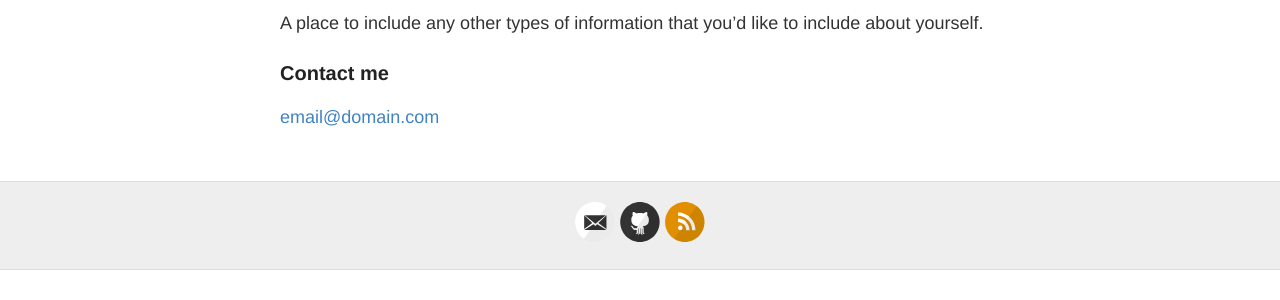
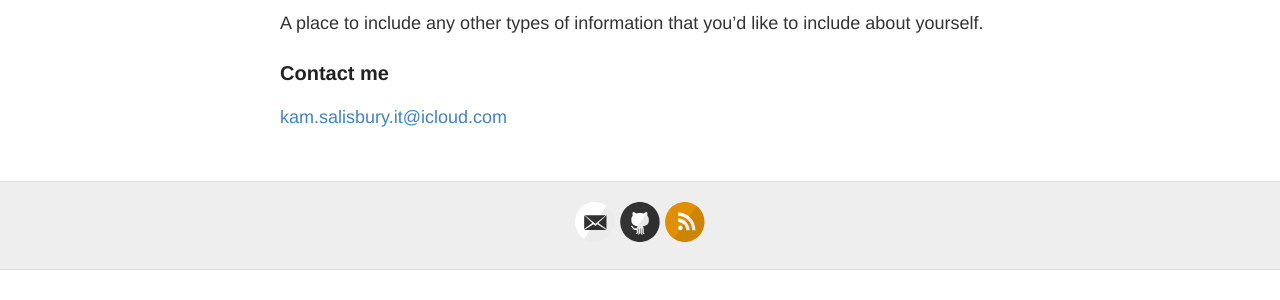
Before and after one commit to kamsalisbury/kamsalisbury.github.io, a Jekyll site: the page built from about.md, in a window 1280 px wide. Shown: the part 310-610 px from the top of the page. Built offline with Jekyll 4.4.1, drawn with Linux system fonts in a browser that asks for light colours.

Commit message:
Update about.md

```diff
--- a/about.md
+++ b/about.md
@@ -12,4 +12,4 @@ A place to include any other types of information that you'd like to include abo
 
 ### Contact me
 
-[email@domain.com](mailto:email@domain.com)
+[kam.salisbury.it@icloud.com](mailto:kam.salisbury.it@icloud.com)
```
